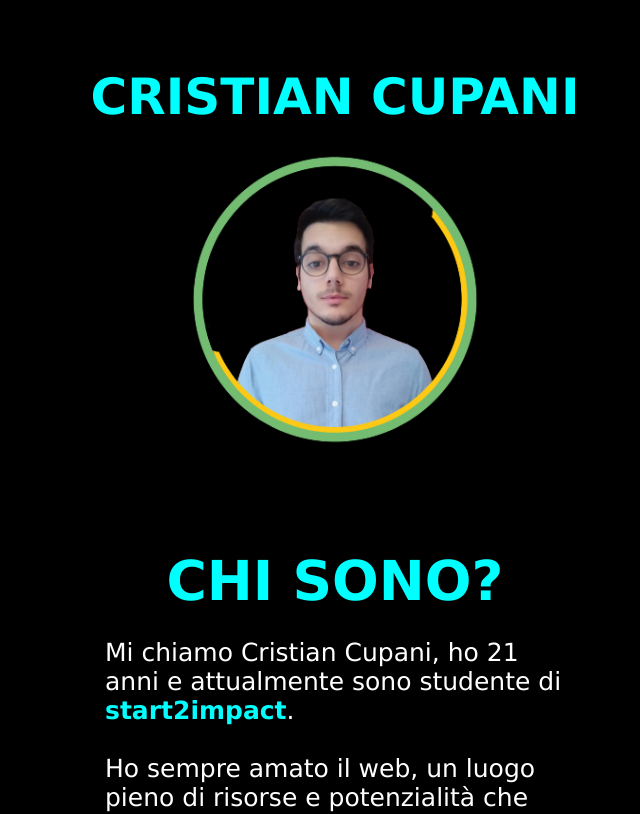
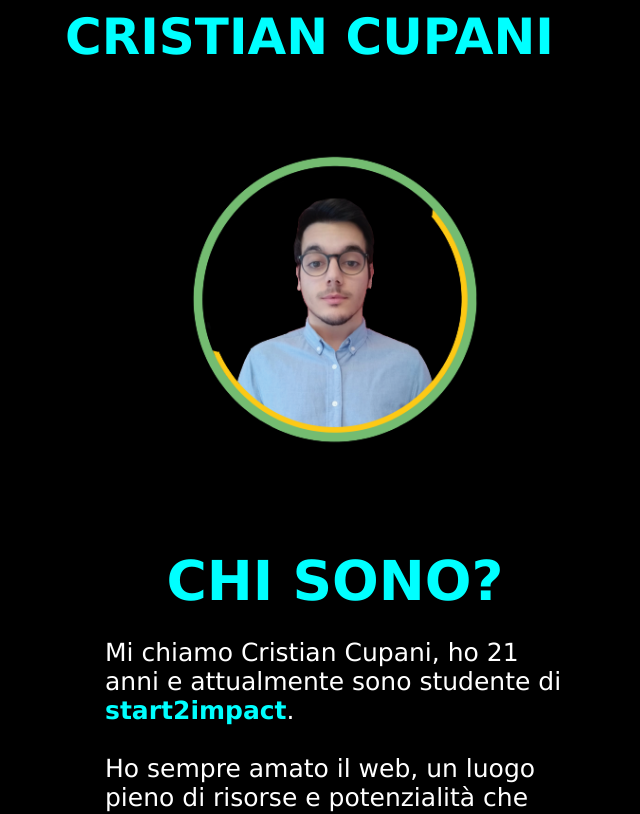
Before and after one commit to Criic98/Progetto-s2i, a plain HTML site: page index.html in a window 1280 px wide. Shown: the top 814 px of the page, without its empty margins (305-945 px from the left). Drawn offline with Linux system fonts and the light colour scheme.

Commit message:
first commit

```diff
--- a/index.html
+++ b/index.html
@@ -12,7 +12,7 @@
     <center>
 		<header>
 		<div class="header">
-      <p><font color="#00FFFF"> <b>CRISTIAN CUPANI</b></p>
+      <p style="position: absolute;top: -50px; left:240px;"><font color="#00FFFF"> <b>CRISTIAN CUPANI</b></p>
     </center>
   </div>
 </div>
```
